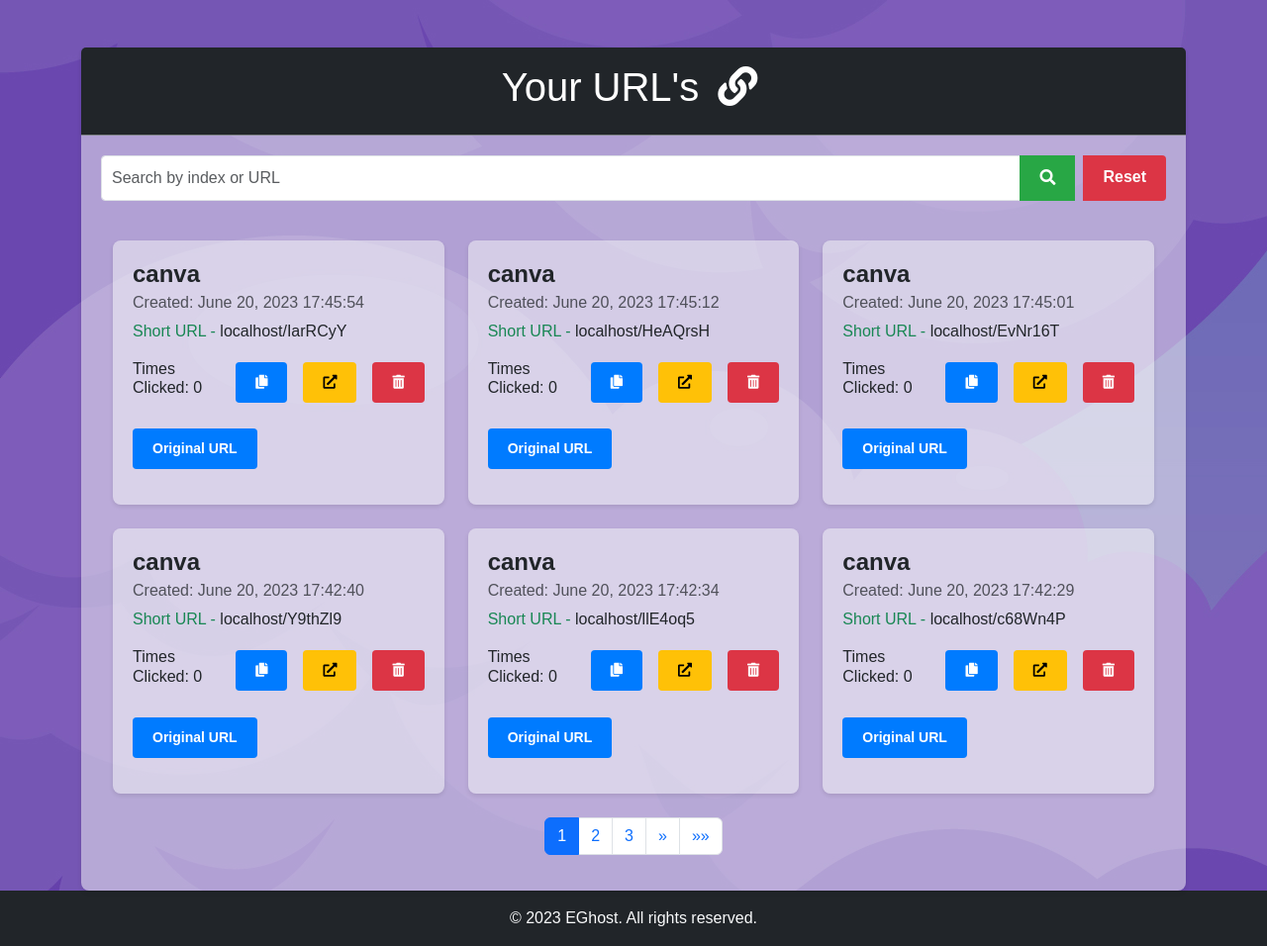
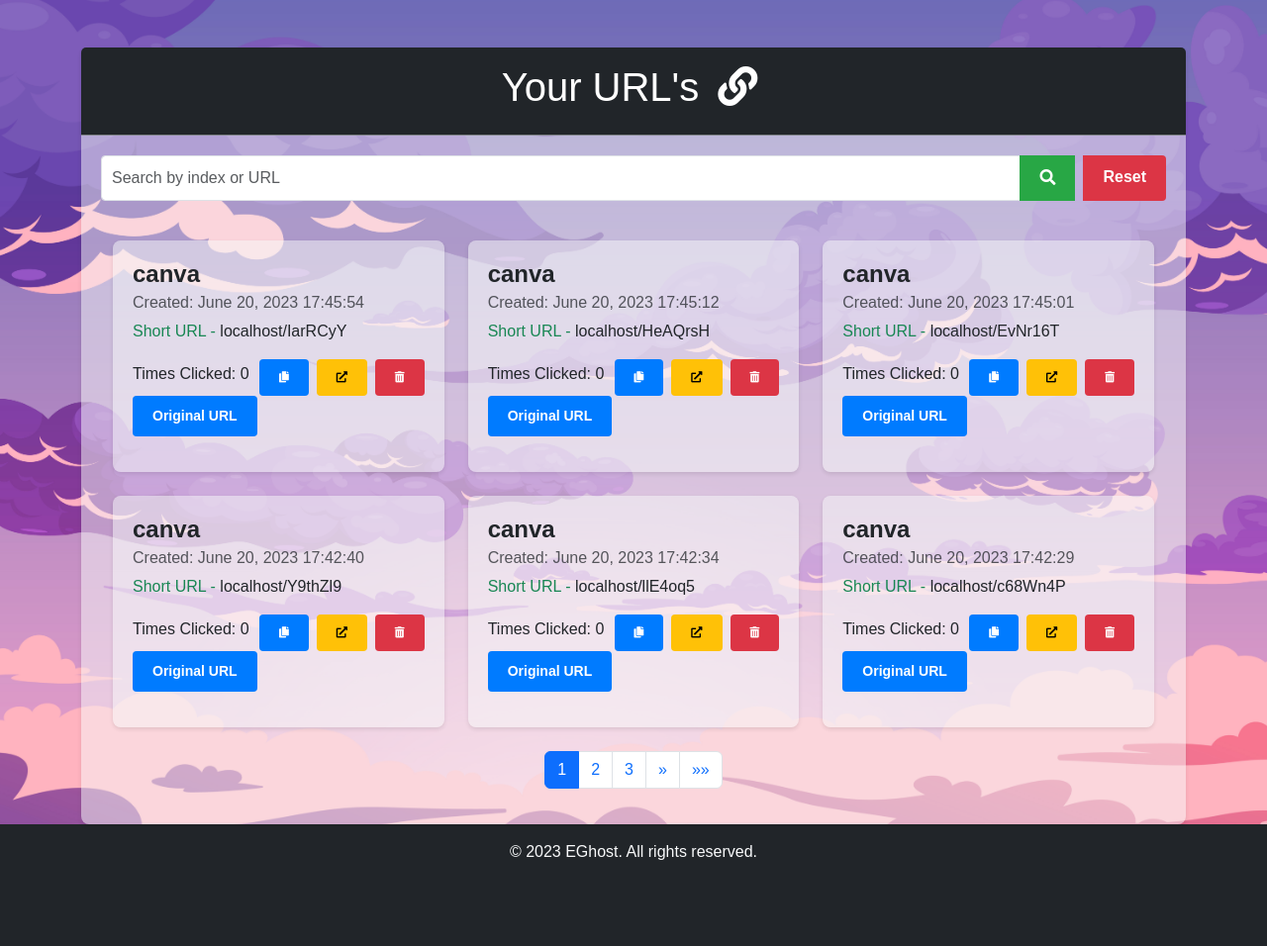
Before and after one commit to EGhost98/Chibi_URL, a Django app: page /a/my-urls in a window 1280 px wide. Shown: the part 72-1028 px from the top of the page at 99% size. After the commit the page ends 941 px from the top, so only its background shows below. Run offline with Django 4.2, Linux system fonts and the light colour scheme; a user stored in the database is signed in; data comes from the database, SQL or seed files in the repository.

Commit message:
UI Adjustments

```diff
--- a/tinyurl/templates/tinyurl/base.html
+++ b/tinyurl/templates/tinyurl/base.html
@@ -24,6 +24,9 @@
     <style>
         body {
             background-image: url("{% static 'background.jpg' %}");
+            background-size: cover;
+            background-position: center center;
+            background-repeat: no-repeat;
         }
     </style>
 </head>
--- a/tinyurl/templates/tinyurl/myurls.html
+++ b/tinyurl/templates/tinyurl/myurls.html
@@ -18,9 +18,9 @@
             </form>
             <div class="row row-cols-1 row-cols-md-1 row-cols-lg-3 g-4 m-0">
                 {% for purls in myurls %}
-                <div class="col col-12">
+                <div class="col">
                     <div class="card h-100 custom-card">
-                        <div class="card-body d-flex flex-column">
+                        <div class="card-body d-flex flex-column h-100">
                             <h4 class="card-title">{{ purls.url_index }}</h4>
                             <h6 class="card-subtitle mb-2 text-muted">Created: {{ purls.created|date:"F d, Y H:i:s" }}</h6>
                             <p class="card-text">
@@ -30,16 +30,16 @@
                                 <h6>
                                     Times Clicked: {{ purls.times_followed }}
                                 </h6>
-                                <button class="btn btn-primary btn-sm ms-auto copy-btn" onclick="copyToClipboard('{{ request.get_host }}/{{ purls.short_url }}')" data-bs-toggle="tooltip" data-bs-placement="top" title="Copy to Clipboard">
+                                <button class="btn btn-primary btn-sm ms-auto copy-btn small-btn" onclick="copyToClipboard('{{ request.get_host }}/{{ purls.short_url }}')" data-bs-toggle="tooltip" data-bs-placement="top" title="Copy to Clipboard">
                                     <i class="fas fa-copy"></i>
                                 </button>
-                                <a href="{% url 'redirect_url' shortened_part=purls.short_url %}" class="btn btn-warning ms-3 btn-sm" data-bs-toggle="tooltip" data-bs-placement="top" title="Visit URL">
+                                <a href="{% url 'redirect_url' shortened_part=purls.short_url %}" class="btn btn-warning ms-2 btn-sm small-btn" data-bs-toggle="tooltip" data-bs-placement="top" title="Visit URL">
                                     <i class="fas fa-external-link-alt"></i>
                                 </a>
-                                <a href="{% url 'delete_url' purls.id %}" class="btn btn-danger ms-3 btn-sm" data-bs-toggle="tooltip" data-bs-placement="top" title="Delete">
+                                <a href="{% url 'delete_url' purls.id %}" class="btn btn-danger ms-2 btn-sm small-btn" data-bs-toggle="tooltip" data-bs-placement="top" title="Delete">
                                     <i class="fas fa-trash-alt"></i>
                                 </a>
-                            </div>
+                            </div
                             <br>
                             <div class="mt-auto">
                                 <button class="btn btn-primary btn-sm mt-auto mb-3" type="button" data-bs-toggle="collapse" data-bs-target="#collapse{{ purls.id }}" aria-expanded="false" aria-controls="collapse{{ purls.id }}">
@@ -127,6 +127,11 @@
     }
 </script>
 <style>
+    .small-btn {
+        padding: 0.2rem 0.4rem; /* Adjust the padding as needed */
+        font-size: 0.7rem; /* Adjust the font size as needed */
+    }
+
     .custom-card {
         border: 1px solid rgba(0, 0, 0, 0.2);
         background-color: rgba(248, 249, 250, 0.5); /* Updated: Background color with 50% opacity */
```
Also changed, not shown: tinyurl/templates/tinyurl/home.html (+8 -4 lines).
